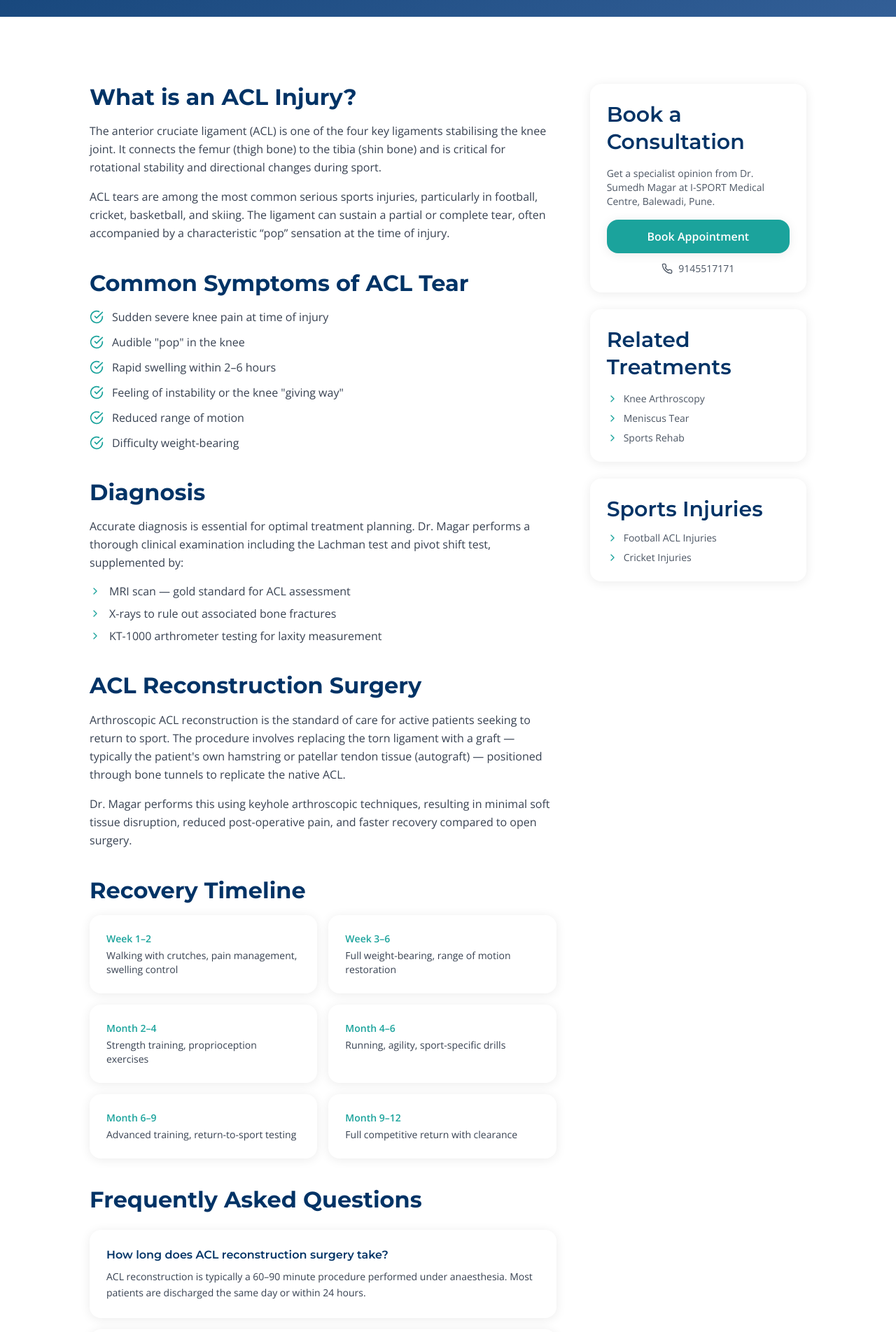
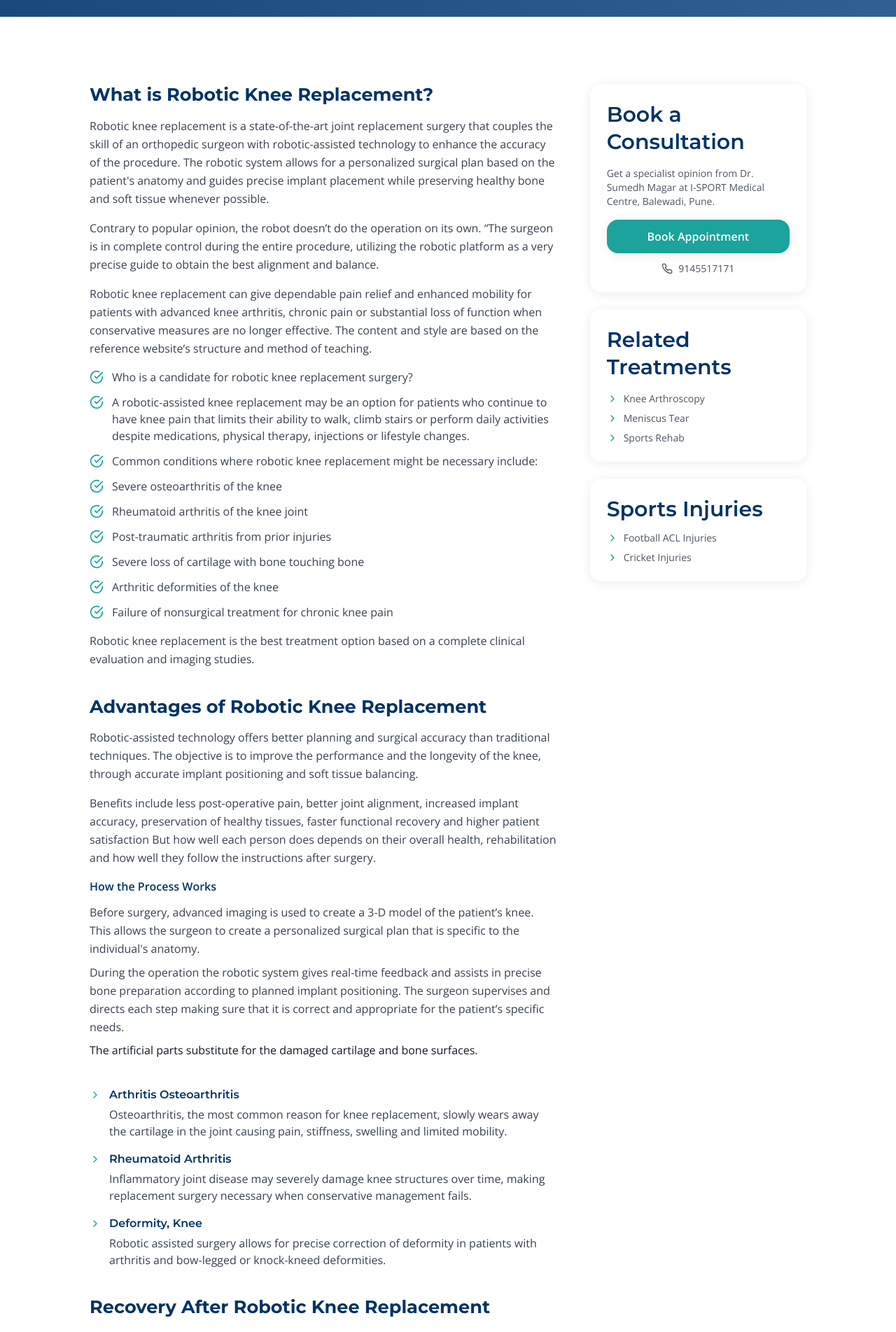
Before and after one commit to DevInnothoughts/sumedh-magar-website, a Next.js app: page /treatments/acl-tear-treatment-pune in a window 1280 px wide. Shown: the part 580-2484 px from the top of the page at 70% size. Built offline with nearby package versions, Linux system fonts and the light colour scheme.

Commit message:
robotic knee replacement page added

```diff
--- a/app/(public)/sports-medicine/SportsMedicineClient.tsx
+++ b/app/(public)/sports-medicine/SportsMedicineClient.tsx
@@ -229,7 +229,7 @@ export default function SportsMedicineClient() {
             </motion.div>
 
             <h1 className="mb-6 text-4xl md:text-5xl lg:text-6xl font-bold">
-              Best Sports Medicine Doctor in Pune – Advanced Sports Medicine Care by Dr. Sumedh Magar
+              Best Sports Medicine Doctor in Pune – by Dr. Sumedh Magar
             </h1>
 
             {/* <p className="text-2xl md:text-3xl font-light mb-8 text-accent">
--- a/app/(public)/treatments/acl-tear-treatment-pune/page.tsx
+++ b/app/(public)/treatments/acl-tear-treatment-pune/page.tsx
@@ -31,25 +31,18 @@ export const metadata: Metadata = {
 
 const faqs = [
   {
-    q: 'How long does ACL reconstruction surgery take?',
-    a: 'ACL reconstruction is typically a 60–90 minute procedure performed under anaesthesia. Most patients are discharged the same day or within 24 hours.',
+    q: 'How long does robotic knee replacement surgery take?',
+    a: 'The procedure typically lasts between one and two hours, depending on the complexity of the case and whether one or both knees are being treated.',
   },
   {
-    q: 'When can I return to sports after ACL surgery?',
-    a: 'Return to sport typically occurs 9–12 months post-surgery, depending on rehabilitation progress and sport-specific criteria being met.',
+    q: 'How soon can I walk after surgery?',
+    a: 'Many patients begin standing and walking with assistance shortly after surgery under the supervision of their healthcare team and physiotherapists.',
   },
   {
-    q: 'Is ACL surgery always necessary?',
-    a: 'Not always. Non-surgical management may be appropriate for less active individuals. However, athletes and young active patients generally benefit from surgical reconstruction.',
+    q: 'Can I return to normal activities?',
+    a: 'Most patients can resume everyday activities after rehabilitation, although high-impact sports and strenuous activities should only be undertaken based on medical advice.',
   },
-  {
-    q: 'What graft is used in ACL reconstruction?',
-    a: "Dr. Magar uses autograft tissue — typically the patient's own hamstring tendons or patellar tendon — tailored to the individual's anatomy and activity demands.",
-  },
-  {
-    q: 'Can I walk after ACL surgery?',
-    a: 'Most patients are walking with crutches within 1–2 days. Full weight-bearing without crutches is usually achieved within 2–4 weeks.',
-  },
+
 ];
 
 const breadcrumbSchema = {
@@ -87,7 +80,7 @@ export default function ACLTreatmentPage() {
               <ChevronRight className="w-3.5 h-3.5" />
               <Link href="/treatments" className="hover:text-white transition-colors">Treatments</Link>
               <ChevronRight className="w-3.5 h-3.5" />
-              <span className="text-white">ACL Tear Treatment</span>
+              <span className="text-white">Robotic Knee Replacement</span>
             </nav>
             <div className="grid grid-cols-1 lg:grid-cols-2 gap-12 items-center">
               <div>
@@ -95,12 +88,12 @@ export default function ACLTreatmentPage() {
                   Knee Surgery Specialist
                 </p>
                 <h1 className="mb-4 text-4xl md:text-5xl font-bold">
-                  ACL Tear Treatment in Pune
+                  Robotic Knee Replacement in Pune – Advanced Precision for Better Mobility
                 </h1>
-                <p className="text-neutral-200 text-lg leading-relaxed mb-6">
+                {/* <p className="text-neutral-200 text-lg leading-relaxed mb-6">
                   Expert anterior cruciate ligament reconstruction using arthroscopic techniques.
                   Trusted by athletes across Maharashtra.
-                </p>
+                </p> */}
                 <Link href="/contact" className="inline-flex items-center btn-primary">
                   Book Consultation <ArrowRight className="ml-2 w-5 h-5" />
                 </Link>
@@ -125,31 +118,28 @@ export default function ACLTreatmentPage() {
               <div className="lg:col-span-2 space-y-10">
                 {/* What is ACL */}
                 <div>
-                  <h2 className="text-secondary mb-4">What is an ACL Injury?</h2>
+                  <h2 className="text-secondary mb-4">What is Robotic Knee Replacement?</h2>
                   <p className="text-neutral-700 leading-relaxed mb-4">
-                    The anterior cruciate ligament (ACL) is one of the four key ligaments stabilising
-                    the knee joint. It connects the femur (thigh bone) to the tibia (shin bone) and
-                    is critical for rotational stability and directional changes during sport.
+                    Robotic knee replacement is a state-of-the-art joint replacement surgery that couples the skill of an orthopedic surgeon with robotic-assisted technology to enhance the accuracy of the procedure. The robotic system allows for a personalized surgical plan based on the patient's anatomy and guides precise implant placement while preserving healthy bone and soft tissue whenever possible.
                   </p>
-                  <p className="text-neutral-700 leading-relaxed">
-                    ACL tears are among the most common serious sports injuries, particularly in
-                    football, cricket, basketball, and skiing. The ligament can sustain a partial or
-                    complete tear, often accompanied by a characteristic &ldquo;pop&rdquo; sensation
-                    at the time of injury.
+                  <p className="text-neutral-700 leading-relaxed mb-4">
+                    Contrary to popular opinion, the robot doesn’t do the operation on its own. “The surgeon is in complete control during the entire procedure, utilizing the robotic platform as a very precise guide to obtain the best alignment and balance.
                   </p>
-                </div>
+                  <p className="text-neutral-700 leading-relaxed mb-4">
+                    Robotic knee replacement can give dependable pain relief and enhanced mobility for patients with advanced knee arthritis, chronic pain or substantial loss of function when conservative measures are no longer effective. The content and style are based on the reference website’s structure and method of teaching.
+                  </p>
 
-                {/* Symptoms */}
-                <div>
-                  <h2 className="text-secondary mb-4">Common Symptoms of ACL Tear</h2>
-                  <ul className="space-y-3">
+                  <ul className="space-y-3 mb-4">
                     {[
-                      'Sudden severe knee pain at time of injury',
-                      'Audible "pop" in the knee',
-                      'Rapid swelling within 2–6 hours',
-                      'Feeling of instability or the knee "giving way"',
-                      'Reduced range of motion',
-                      'Difficulty weight-bearing',
+                      'Who is a candidate for robotic knee replacement surgery?',
+                      'A robotic-assisted knee replacement may be an option for patients who continue to have knee pain that limits their ability to walk, climb stairs or perform daily activities despite medications, physical therapy, injections or lifestyle changes.',
+                      'Common conditions where robotic knee replacement might be necessary include:',
+                      'Severe osteoarthritis of the knee',
+                      'Rheumatoid arthritis of the knee joint',
+                      'Post-traumatic arthritis from prior injuries',
+                      'Severe loss of cartilage with bone touching bone',
+                      'Arthritic deformities of the knee',
+                      'Failure of nonsurgical treatment for chronic knee pain'
                     ].map((s) => (
                       <li key={s} className="flex items-start gap-3">
                         <CheckCircle className="w-5 h-5 text-primary flex-shrink-0 mt-0.5" />
@@ -157,50 +147,101 @@ export default function ACLTreatmentPage() {
                       </li>
                     ))}
                   </ul>
+
+                  <p className="text-neutral-700 leading-relaxed ">Robotic knee replacement is the best treatment option based on a complete clinical evaluation and imaging studies.</p>
+                </div>
+
+                {/* Symptoms */}
+                <div>
+                  <h2 className="text-secondary mb-4">Advantages of Robotic Knee Replacement</h2>
+                  <p className='text-neutral-700 leading-relaxed mb-4'>Robotic-assisted technology offers better planning and surgical accuracy than traditional techniques. The objective is to improve the performance and the longevity of the knee, through accurate implant positioning and soft tissue balancing.
+                  </p>
+                  <p className='text-neutral-700 leading-relaxed mb-4'>
+                    Benefits include less post-operative pain, better joint alignment, increased implant accuracy, preservation of healthy tissues, faster functional recovery and higher patient satisfaction But how well each person does depends on their overall health, rehabilitation and how well they follow the instructions after surgery.
+                  </p>
+                  <p className='text-secondary mb-3'><strong>How the Process Works</strong></p>
+                  <p className='text-neutral-700 leading-relaxed mb-2'>Before surgery, advanced imaging is used to create a 3-D model of the patient’s knee. This allows the surgeon to create a personalized surgical plan that is specific to the individual's anatomy.
+                  </p>
+                  <p className='text-neutral-700 leading-relaxed mb-2'>
+                    During the operation the robotic system gives real-time feedback and assists in precise bone preparation according to planned implant positioning. The surgeon supervises and directs each step making sure that it is correct and appropriate for the patient’s specific needs.
+                  </p>
+                  <p>
+                    The artificial parts substitute for the damaged cartilage and bone surfaces.
+                  </p>
                 </div>
 
                 {/* Diagnosis */}
+                <ul className="space-y-4">
+                  {[
+                    {
+                      title: "Arthritis Osteoarthritis",
+                      description:
+                        "Osteoarthritis, the most common reason for knee replacement, slowly wears away the cartilage in the joint causing pain, stiffness, swelling and limited mobility.",
+                    },
+                    {
+                      title: "Rheumatoid Arthritis ",
+                      description:
+                        "Inflammatory joint disease may severely damage knee structures over time, making replacement surgery necessary when conservative management fails.",
+                    },
+                    {
+                      title: "Deformity, Knee",
+                      description:
+                        "Robotic assisted surgery allows for precise correction of deformity in patients with arthritis and bow-legged or knock-kneed deformities.",
+                    },
+                  ].map((item) => (
+                    <li key={item.title} className="flex items-start gap-3">
+                      <ChevronRight className="w-4 h-4 text-primary flex-shrink-0 mt-1" />
+                      <div>
+                        <h4 className="font-medium text-secondary">
+                          {item.title}
+                        </h4>
+                        <p className="text-neutral-700 mt-1">
+                          {item.description}
+                        </p>
+                      </div>
+                    </li>
+                  ))}
+                </ul>
+
+                {/* Surgery */}
                 <div>
-                  <h2 className="text-secondary mb-4">Diagnosis</h2>
+                  <h2 className="text-secondary mb-4">Recovery After Robotic Knee Replacement</h2>
                   <p className="text-neutral-700 leading-relaxed mb-4">
-                    Accurate diagnosis is essential for optimal treatment planning. Dr. Magar performs
-                    a thorough clinical examination including the Lachman test and pivot shift test,
-                    supplemented by:
+                    Supervised mobilization and physiotherapy, soon after surgery, initiates the recovery process. Many patients are encouraged to get up and move about, with assistance, very soon after the procedure.
+
                   </p>
-                  <ul className="space-y-2">
+                  <p className="text-neutral-700 leading-relaxed mb-4">
+                    Early rehabilitation focuses on controlling pain, improving the range of motion, strengthening muscles and restoring the ability to walk. Over the following weeks and months, patients slowly return to their normal activities under tailored rehabilitation programs.
+
+                  </p>
+                  <p className="text-neutral-700 leading-relaxed">
+                    While many people notice marked improvements within weeks, full recovery and adjustment to the new joint can take several months.
+
+                  </p>
+
+                </div>
+
+                {/* Recovery */}
+                <div>
+                  <h2 className="text-secondary mb-4">Advantages Over Conventional Knee Replacement</h2>
+                  <p className="text-neutral-700 leading-relaxed mb-4">Robotic-assisted surgery is an advanced technology that helps improve surgical planning and execution. It may deliver, compared to traditional approaches:</p>
+                  <ul className="space-y-3 mb-4">
                     {[
-                      'MRI scan — gold standard for ACL assessment',
-                      'X-rays to rule out associated bone fractures',
-                      'KT-1000 arthrometer testing for laxity measurement',
+                      'Individual pre-operative planning',
+                      'More precise implant placement',
+                      'Improved soft tissue orientation',
+                      'Less variation during surgery',
+                      'Possibility of better knee function',
+                      'Improved consistency in implant placement'
                     ].map((s) => (
                       <li key={s} className="flex items-start gap-3">
-                        <ChevronRight className="w-4 h-4 text-primary flex-shrink-0 mt-1" />
+                        <CheckCircle className="w-5 h-5 text-primary flex-shrink-0 mt-0.5" />
                         <span className="text-neutral-700">{s}</span>
                       </li>
                     ))}
                   </ul>
-                </div>
-
-                {/* Surgery */}
-                <div>
-                  <h2 className="text-secondary mb-4">ACL Reconstruction Surgery</h2>
-                  <p className="text-neutral-700 leading-relaxed mb-4">
-                    Arthroscopic ACL reconstruction is the standard of care for active patients
-                    seeking to return to sport. The procedure involves replacing the torn ligament
-                    with a graft — typically the patient&apos;s own hamstring or patellar tendon tissue
-                    (autograft) — positioned through bone tunnels to replicate the native ACL.
-                  </p>
-                  <p className="text-neutral-700 leading-relaxed">
-                    Dr. Magar performs this using keyhole arthroscopic techniques, resulting in
-                    minimal soft tissue disruption, reduced post-operative pain, and faster recovery
-                    compared to open surgery.
-                  </p>
-                </div>
-
-                {/* Recovery */}
-                <div>
-                  <h2 className="text-secondary mb-4">Recovery Timeline</h2>
-                  <div className="grid grid-cols-1 sm:grid-cols-2 gap-4">
+                  <p className="text-neutral-700 leading-relaxed">The skill of the orthopedic surgeon remains the most important factor for successful outcomes.</p>
+                  {/* <div className="grid grid-cols-1 sm:grid-cols-2 gap-4">
                     {[
                       { phase: 'Week 1–2', milestone: 'Walking with crutches, pain management, swelling control' },
                       { phase: 'Week 3–6', milestone: 'Full weight-bearing, range of motion restoration' },
@@ -214,7 +255,25 @@ export default function ACLTreatmentPage() {
                         <p className="text-neutral-700 text-sm">{milestone}</p>
                       </Card>
                     ))}
-                  </div>
+                  </div> */}
+                </div>
+
+                <div>
+                  <h2 className="text-secondary mb-6">Is Robotic Knee Replacement Safe?</h2>
+                  <p className="text-neutral-700 leading-relaxed mb-4">Robotic knee replacement has become an established technique in modern orthopedic surgery in the hands of trained specialists using approved systems. It uses advanced imaging, computer-assisted planning and surgeon-controlled execution for improved accuracy.
+                  </p>
+                  <p className="text-neutral-700 leading-relaxed">
+                    There are always risks with any surgery such as infection, blood clots, problems with the implant or stiffness but good patient selection and post-operative care will help minimize these risks.
+                  </p>
+                </div>
+
+                <div>
+                  <h2 className="text-secondary mb-6">Why Choose Dr. Sumedh Magar for Robotic Knee Replacement in Pune?</h2>
+                  <p className="text-neutral-700 leading-relaxed mb-4">The patients who opt for robotic knee replacement in Pune get the advantage of a thorough examination of their condition, proper treatment plan, and effective rehabilitation process. The orthopedist Dr. Sumedh Magar has combined his skills in the field of sports orthopedics, arthroscopy, joint reconstruction with advanced procedures aimed at making them mobile and providing high-quality life.
+                  </p>
+                  <p className="text-neutral-700 leading-relaxed">
+                    Treatment plans are customized depending on patients' needs and future perspectives.
+                  </p>
                 </div>
 
                 {/* FAQs */}
--- a/app/globals.css
+++ b/app/globals.css
@@ -27,7 +27,7 @@
 
   h2 {
     @apply text-2xl md:text-3xl lg:text-4xl font-bold;
-    font-size: 2rem;
+    font-size: 1.6rem;
     line-height: 1.2;
   }
 
--- a/components/Header.tsx
+++ b/components/Header.tsx
@@ -13,10 +13,10 @@ const navLinks: NavItem[] = [
   { path: '/', label: 'Home' },
   { path: '/about', label: 'About' },
   {
-    label: 'Treatments',
+    label: 'Orthopedic',
     children: [
       { path: '/treatments', label: 'All Treatments' },
-      { path: '/treatments/acl-tear-treatment-pune', label: 'ACL Tear Treatment' },
+      { path: '/treatments/acl-tear-treatment-pune', label: 'Robotic Knee Replacement' },
       { path: '/treatments/knee-arthroscopy-pune', label: 'Knee Arthroscopy' },
       { path: '/treatments/shoulder-arthroscopy-pune', label: 'Shoulder Arthroscopy' },
       { path: '/treatments/meniscus-tear-treatment-pune', label: 'Meniscus Tear' },
```
